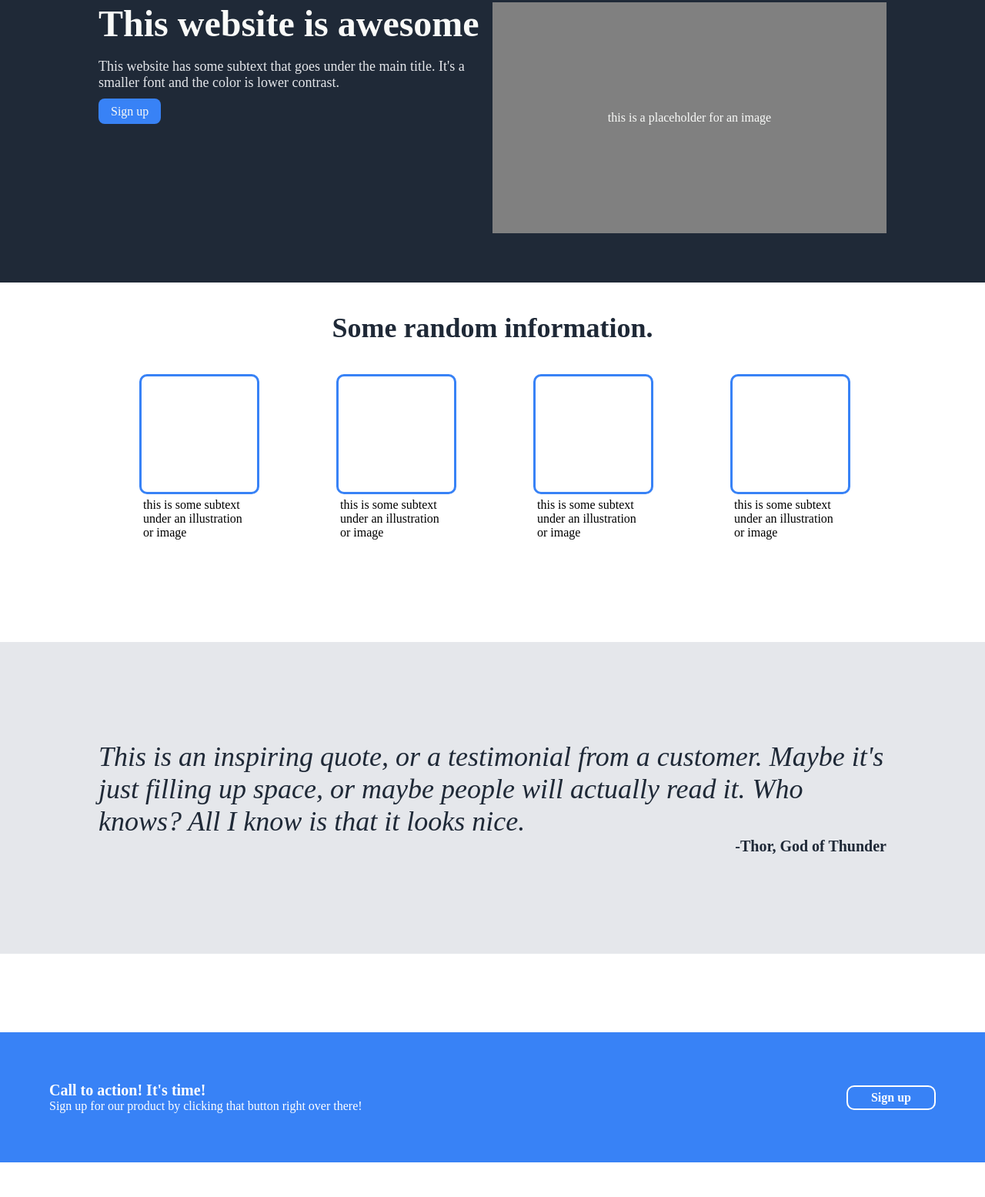
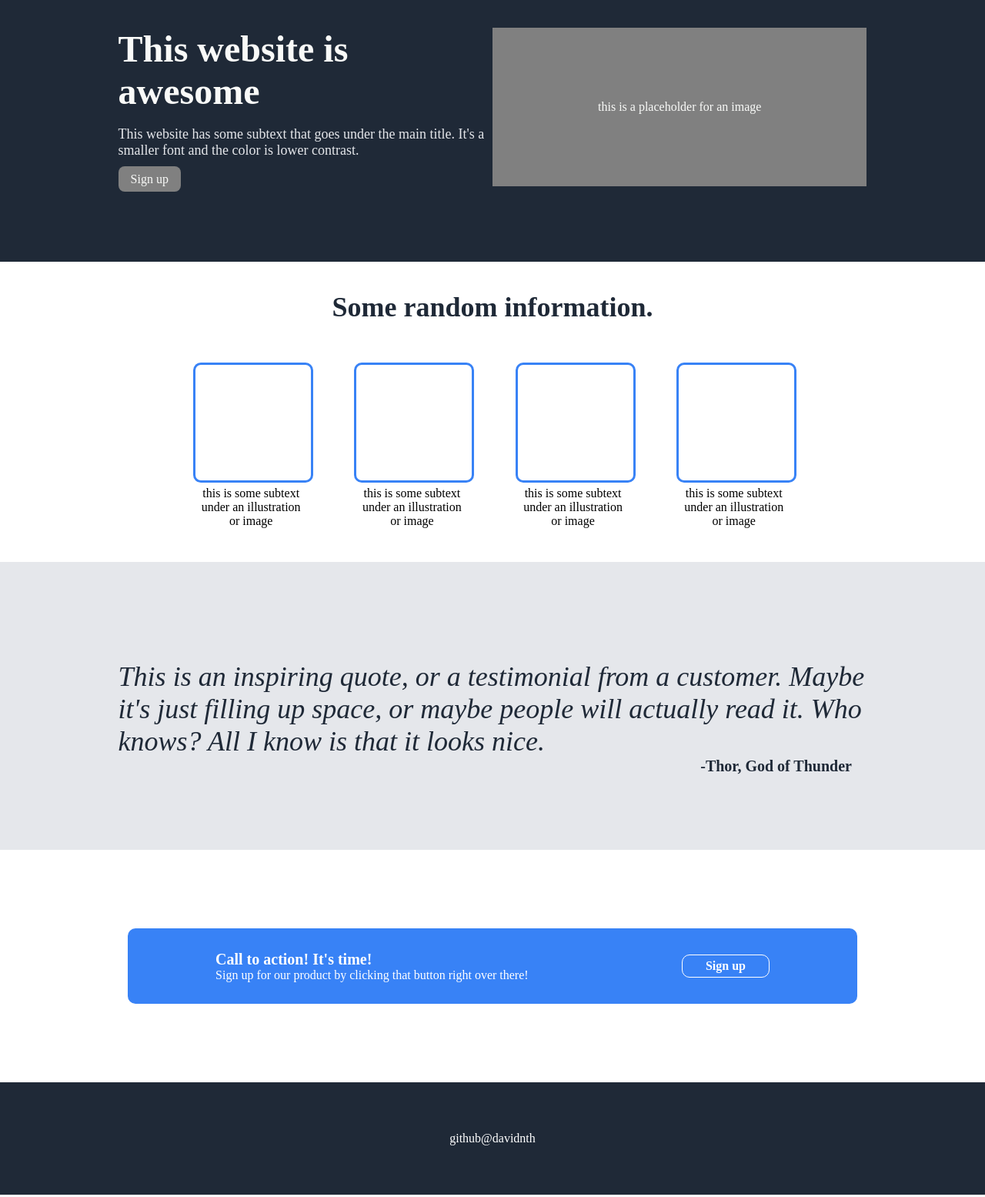
Before and after one commit to davidnth/landing-page, a plain HTML site: page index.html in a window 1280 px wide. Shown: the part 111-1666 px from the top of the page at 77% size. Drawn offline with Linux system fonts and the light colour scheme.

Commit message:
completed styling

```diff
--- a/index.html
+++ b/index.html
@@ -22,7 +22,7 @@
             <h1>This website is awesome</h1>
             <p>This website has some subtext that goes under the main
             title. It's a smaller font and the color is lower contrast.</p>
-            <a class="signup">Sign up</a>
+            <a href="" class="signup">Sign up</a>
             </div>
             <div class="intro-right">
                 <p>this is a placeholder for an image</p>
@@ -61,12 +61,10 @@
                     <div class="callprimary">Call to action! It's time!</div>
                     <div class="callsecondary">Sign up for our product by clicking that button right over there!</div>
                 </div>
-                <div class="signupbutton">Sign up</div>
+                <div class="signupbutton"><a href="">Sign up</a></div>
             </div>
         </div>
-        <div class="footer">Copyright © @davidnth 2021 </div>
+        <div class="footer">github@davidnth</div>
     </div>
-
-
 </body>
 </html>
--- a/style.css
+++ b/style.css
@@ -2,27 +2,30 @@ body{
     display: flex;
     flex-direction: column;
     margin: 0;
+    font-family: 'Times New Roman', Times, serif;
 }
 
-.header{ /*red*/
+.header, .heading .container, .quote, .call, .footer{
+    padding: 0% 12%;
+}
+
+.header{
     display: flex;
     flex-direction: column;
-    font-style: hero;
     color: #F9FAF8;
     background-color: #1F2937;
 }
 
 .header-logo{
     font-size: 18px;
-
 }
 
-.intro{ /*green*/
+.intro{
     display: flex;
     flex-direction: row;
     align-items: stretch;
-    height: 300px;
-    padding: 5% 10%;
+    padding-top: 10%;
+    padding-bottom: 10%;
 }
 
 .intro-left{
@@ -43,24 +46,27 @@ body{
 }
 
 .intro-left .signup{
-    background-color: #3882F6;
+    background-color: grey;
     padding: 8px 16px;
+    border-radius: 8px;
+    text-decoration: none;
+}
+
+.intro-left .signup:hover{
+    background-color: #e5e7eb;
+    color: #1f2937;
     border-radius: 8px;
 }
 
 .intro-right{
-
     display: flex;
     justify-content: center;
     align-items: center;
     background: grey;
     flex: 1;
-
 }
 
-
-
-.header-links{ /* blue */
+.header-links{
     display: flex;
     align-items: center;
 }
@@ -70,7 +76,6 @@ body{
     gap: 16px;
     padding: 0;
     margin-left: auto;
-
 }
 
 .header-links li{
@@ -91,41 +96,41 @@ body{
     padding-bottom: 1%;
 }
 
-
 .container{
     display: flex;
-    justify-content: space-around;
-    padding: 10%;
-    margin-top: -8%;
+    justify-content: space-evenly;
+    padding: 3% 15%;
 }
 
 .card{
     width: 150px;
-    font-style: Hero;
 }
 
 .imageplaceholder{
     width: 150px;
     height: 150px;
     display: block;
-    border: solid #3882F6;
+    border: #3882F6 solid;
     border-radius: 10px;
 }
 
 .subtext{
     padding: 5px;
+    text-align: center;
 }
 
 .quote{
+    padding-top: 10%;
     background-color: #E5E7EB;
-    padding: 10%;
+    display: flex;
+    flex-direction: column;
 }
 
 .mainquote{
     font-size: 36px;
     font-style: italic;
-    font-weight: light;
-    color: #1F2937
+    font-weight: 100;
+    color: #1F2937;
 }
 
 .person{
@@ -133,18 +138,23 @@ body{
     font-weight: bold;
     display: flex;
     justify-content: flex-end;
+    align-items: flex-start;
     font-size: 20px;
+    padding-bottom: 10%;
+    padding-right: 2%;
 }
 
 .callcontainer{
-    padding: 8% 0;
+    padding: 8% 13%;
 }
 .call{
     display: flex;
     background-color: #3882F6;
+    border-radius: 10px;
     align-items: center;
     justify-content: space-between;
-    padding: 5%;
+    padding-top: 3%;
+    padding-bottom: 3%;
 }
 
 .calltext{
@@ -159,13 +169,30 @@ body{
 }
 
 .signupbutton{
-    display: flex;
-    justify-content: flex-end;
     color: white;
     font-weight: bold;
+    border: solid white 1px;
+    border-radius: 10px;
+}
+
+.signupbutton:hover{
+    background-color: white;
+    color: #3882F6;
+    border: solid white 1px;
+    border-radius: 10px;
+}
+
+.signupbutton a{
+    text-decoration: none;
+    display: flex;
+    justify-content: center;
+    align-items: center;
     padding: 5px 30px;
-    border: solid white 2px;
-    border-radius: 10px;
+}
+
+a:visited{
+    text-decoration: none;
+    color: inherit;
 }
 
 .footer{
```
